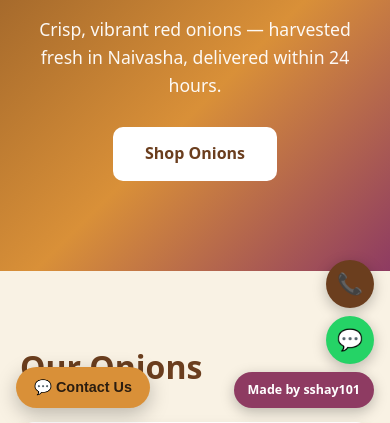
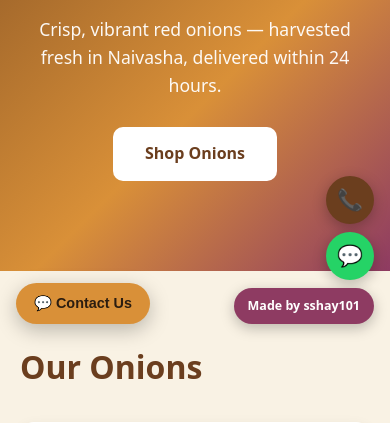
Before and after one commit to osungashaynee-blip/gachie-agrolink, a plain HTML site: page index.html in a window 390 px wide. Shown: the part 420-843 px from the top of the page. Drawn offline with Linux system fonts and the light colour scheme.

Commit message:
update style.css

```diff
--- a/style.css
+++ b/style.css
@@ -327,7 +327,7 @@ footer .copy { margin-top: 20px; opacity: .6; font-size: .85rem; }
 /* Floating contact button */
 .fab-stack {
   position: fixed;
-  bottom: 24px; right: 24px;
+  bottom: 100px; right: 24px;
   display: flex;
   flex-direction: column;
   align-items: flex-end;
@@ -367,7 +367,7 @@ footer .copy { margin-top: 20px; opacity: .6; font-size: .85rem; }
 }
 .fab-contact {
   position: fixed;
-  bottom: 24px; left: 24px;
+  bottom: 100px; left: 24px;
   background: var(--gold);
   color: var(--dark);
   border: none;
@@ -449,9 +449,9 @@ footer .copy { margin-top: 20px; opacity: .6; font-size: .85rem; }
 
 @media (max-width: 420px) {
   .contact-grid { grid-template-columns: 1fr; }
-  .fab-stack { bottom: 16px; right: 16px; gap: 8px; }
+  .fab-stack { bottom: 100px; right: 16px; gap: 8px; }
   .fab-credit { padding: 8px 14px; font-size: .78rem; }
-  .fab-contact { bottom: 16px; left: 16px; padding: 12px 18px; font-size: .9rem; }
+  .fab-contact { bottom: 100px; left: 16px; padding: 12px 18px; font-size: .9rem; }
 }
 
 @media (max-width: 640px) {
```
